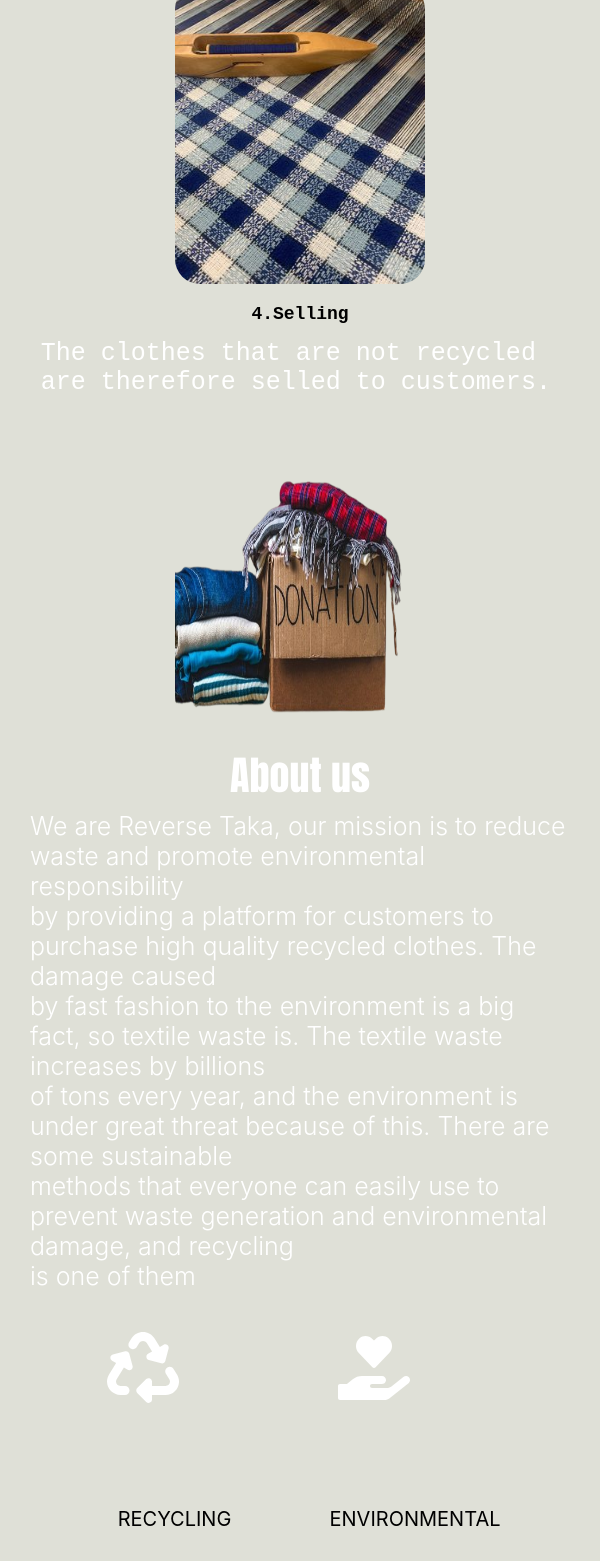
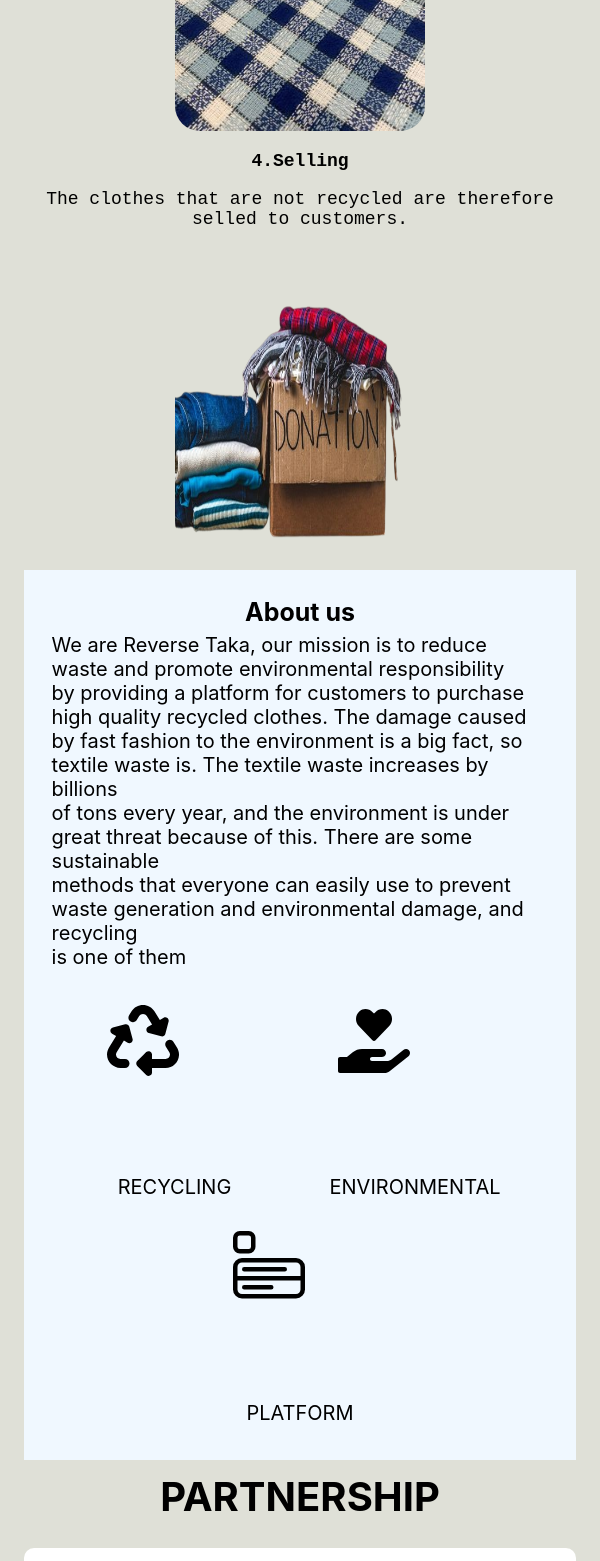
Before and after one commit to akirachix/Peaks-Informational, a React (Create React App) app in the folder taka-reverse/: page / in a window 600 px wide. Shown: the part 1232-2793 px from the top of the page. Built offline with nearby package versions, Linux system fonts and the light colour scheme.

Commit message:
add changes

```diff
--- a/taka-reverse/package.json
+++ b/taka-reverse/package.json
@@ -13,7 +13,7 @@
     "web-vitals": "^2.1.4"
   },
   "scripts": {
-    "predeploy":"npm run build",
+    "predeploy": "npm run build",
     "deploy": "gh-pages -b master",
     "start": "react-scripts start",
     "build": "react-scripts build",
--- a/taka-reverse/src/About-Us/index.css
+++ b/taka-reverse/src/About-Us/index.css
@@ -1,37 +1,42 @@
-
-.icons{
+.About{
+    background-color: aliceblue;
+    margin-right: 4%;
+    margin-left: 4%;
+    height: 890px;
+}
+.About .icons{
     display: flex;
     justify-content: center;
     white-space: 50px;
 
+
 }
-p{
+.About p{
     font-size: 30px;
     margin-left: 10%;
-    margin-top: 1%;
+    margin-top: 3%;
+    color: #000;
 
 
 
 }
-.img{
+.About .img{
     height: 150px;
     width: 150px;
     justify-content: space-between;
     gap: 40%;
 }
-h3{
-    margin-bottom: 10%;
+.About h3{
     text-align: center;
-    margin-bottom: 1%;
-    margin-top: 1%;
-    font-size: 25px;
+    padding-top: 5%;
+    font-size: 35px;
 }
 figcaption{
     font-size: 25px;
     text-align: center;
 }
  @media screen and ( min-width:280px ) and (max-width:675px){
-    .icons{
+   .About .icons{
         display: flex;
         justify-content: center;
         white-space: 50px;
@@ -39,7 +44,7 @@
         grid-template-columns: auto ;
 
     }
-    p{
+   .About p{
         font-size: 30px;
         margin-left: 10%;
         margin-top: 1%;
@@ -50,13 +55,13 @@
 
 
     }
-    img{
+   .About img{
 
 
         height: 70rem;
         width: 500rem;
     }
-    h3{
+   .About h3{
         margin-bottom: 10%;
         text-align: center;
         margin-bottom: 1%;
@@ -74,7 +79,7 @@
 
  }
  @media screen and ( min-width:412px ) and (max-width:915px){
-    .icons{
+  .About .icons{
         display: flex;
         justify-content: center;
         white-space: 50px;
@@ -83,7 +88,7 @@
         grid-template-columns: auto ;
 
     }
-    p{
+   .About p{
         font-size: 30px;
         margin-left: 10%;
         margin-top: 1%;
@@ -94,7 +99,7 @@
 
 
     }
-    img{
+   .About img{
         height: 100px;
         width: 100px;
         justify-content: space-between;
@@ -103,7 +108,7 @@
         height: 85px;
         width: 85px;
     }
-    h3{
+  .About h3{
         margin-bottom: 10%;
         text-align: center;
         margin-bottom: 1%;
@@ -119,7 +124,7 @@
 }
 
 @media screen and ( min-width:412px ) and (max-width:915px){
-    .icons{
+  .About .icons{
         display: flex;
         justify-content: center;
         white-space: 50px;
@@ -127,7 +132,7 @@
         grid-template-columns: auto auto auto;
 
     }
-    p{
+  .About p{
         font-size: 30px;
         margin-left: 10%;
         margin-top: 1%;
@@ -138,13 +143,13 @@
 
 
     }
-    .img{
+   .About .img{
         height: 150px;
         width: 150px;
         justify-content: space-between;
         gap: 40%;
     }
-    h3{
+   .About h3{
         margin-bottom: 10%;
         text-align: center;
         margin-bottom: 1%;
@@ -160,13 +165,13 @@
 }
 
 @media screen and ( min-width:912px ) and (max-width:1368px){
-    .icons{
+  .About .icons{
         display: flex;
         justify-content: center;
         white-space: 50px;
 
     }
-    p{
+   .About p{
         font-size: 30px;
         margin-left: 10%;
         margin-top: 1%;
@@ -176,13 +181,13 @@
 
 
     }
-    .img{
+  .About .img{
         height: 150px;
         width: 150px;
         justify-content: space-between;
         gap: 40%;
     }
-    h3{
+   .About h3{
         margin-bottom: 10%;
         text-align: center;
         margin-bottom: 1%;
@@ -195,7 +200,7 @@
     }
 }
 @media screen and ( min-width:540px ) and (max-width:720px){
-    .icons{
+   .About .icons{
         display: flex;
         justify-content: center;
 
@@ -203,7 +208,7 @@
         grid-template-rows: auto;
 
     }
-    p{
+  .About  p{
         font-size: 30px;
         margin-left: 10%;
         margin-top: 1%;
@@ -215,7 +220,7 @@
 
 
     }
-    .img{
+ .About .img{
         height: 150px;
         width: 150px;
         justify-content: space-between;
@@ -223,7 +228,7 @@
 
         gap: 10%;
     }
-    h3{
+   .About h3{
         margin-bottom: 10%;
         text-align: center;
         margin-bottom: 1%;
@@ -237,7 +242,7 @@
 }
 
 @media screen and ( min-width:280px ) and (max-width:653px){
-    .icons{
+   .About .icons{
         display: flex;
         justify-content: center;
         white-space: 50px;
@@ -245,7 +250,7 @@
         flex-wrap: wrap;
 
     }
-    p{
+   .About p{
         font-size: 30px;
         margin-left: 10%;
         margin-top: 1%;
@@ -256,13 +261,13 @@
 
 
     }
-    .img{
+   .About .img{
         height: 150px;
         width: 150px;
         justify-content: space-between;
         gap: 40%;
     }
-    h3{
+   .About h3{
         margin-bottom: 10%;
         text-align: center;
         margin-bottom: 1%;
@@ -279,13 +284,13 @@
 }
 
 @media screen and ( min-width:600px ) and (max-width:1024px){
-    .icons{
+   .About .icons{
         display: flex;
         justify-content: center;
         white-space: 50px;
 
     }
-    p{
+   .About p{
         font-size: 30px;
         margin-left: 10%;
         margin-top: 1%;
@@ -297,13 +302,13 @@
 
 
     }
-    .img{
+   .About .img{
         height: 150px;
         width: 150px;
         justify-content: space-between;
         gap: 40%;
     }
-    h3{
+ .About h3{
         margin-bottom: 10%;
         text-align: center;
         margin-bottom: 1%;
@@ -318,13 +323,13 @@
 
 }
 @media screen and ( min-width:800px ) and (max-width:1280px){
-    .icons{
+   .About .icons{
         display: flex;
         justify-content: center;
         white-space: 50px;
 
     }
-    p{
+   .About p{
         font-size: 30px;
         margin-left: 10%;
         margin-top: 1%;
@@ -334,13 +339,13 @@
 
 
     }
-    .img{
+    .About .img{
         height: 150px;
         width: 150px;
         justify-content: space-between;
         gap: 40%;
     }
-    h3{
+   .About h3{
         margin-bottom: 10%;
         text-align: center;
         margin-bottom: 1%;
--- a/taka-reverse/src/About-Us/index.js
+++ b/taka-reverse/src/About-Us/index.js
@@ -5,7 +5,7 @@
 import { BsMenuApp } from "react-icons/bs";
 const About = ()=>{
     return(
-        <div>
+        <div className='About'>
             <div>
                 <h3> About us</h3>
                 <p> We are Reverse Taka, our mission is to reduce waste and promote environmental responsibility <br></br>by providing a platform for customers to purchase high quality recycled clothes.
--- a/taka-reverse/src/Contacts/index.css
+++ b/taka-reverse/src/Contacts/index.css
@@ -2,7 +2,7 @@
     background-color: rgb(55, 97, 105);
     text-align: center;
 }
-h3{
+.footer h3{
     text-align: center;
     font-size: 40px;
     color: white;
@@ -14,7 +14,7 @@
     gap: 15%;
     text-align: center;
 }
-p{
+.footer p{
     font-size: 23px;
     font-weight: 350;
     color: white;
@@ -24,7 +24,7 @@
     gap: 7%;
     justify-content: center;
 }
-.icon{
+.footer .icon{
     color: #FFFFFF;
     font-size: 30px;
 }
@@ -32,7 +32,7 @@
 
 
 @media screen and (max-width: 480px) {
-    h3{
+   .footer h3{
         text-align: center;
         font-size: 25px;
     }
@@ -41,13 +41,13 @@
         justify-content: center;
         gap: 0%;
     }
-    p{
+   .footer p{
         font-size: 16px;
     }
 
 }
 @media screen and (min-width: 481px) and (max-width:564px){
-    h3{
+   .footer h3{
         text-align: center;
         font-size: 30px;
     }
@@ -56,7 +56,7 @@
         justify-content: center;
         gap: 2%;
     }
-    p{
+   .footer p{
         font-size: 20px;
     }
     .footer{
@@ -64,7 +64,7 @@
     }
 }
 @media screen and (min-width: 565px) and (max-width:768px){
-    h3{
+  .footer h3{
         text-align: center;
         font-size: 40px;
     }
@@ -73,7 +73,7 @@
         justify-content: center;
         gap: 1%;
     }
-    p{
+   .footer p{
         font-size: 25px;
     }
     .footer{
@@ -81,7 +81,7 @@
     }
 }
 @media screen and (min-width: 769px) and (max-width:925px){
-    h3{
+   .footer h3{
         text-align: center;
         font-size: 45px;
     }
@@ -90,7 +90,7 @@
         justify-content: center;
         gap: 2%;
     }
-    p{
+   .footer p{
         font-size: 35px;
     }
     .footer{
@@ -98,8 +98,7 @@
     }
 }
 @media screen and (min-width: 926px) and (max-width:1024px){
-    h3{@media screen and (min-width: 926px) and (max-width:1024px){
-        h3{
+       .footer h3 {
             text-align: center;
             font-size: 35px;
         }
@@ -108,30 +107,15 @@
             justify-content: center;
             gap: 5%;
         }
-        p{
+      .footer  p{
             font-size: 20px;
         }
         .footer{
             height: 100%;
-        }
-    }
-        text-align: center;
-        font-size: 35px;
-    }
-    .contactInfo{
-        display: flex;
-        justify-content: center;
-        gap: 5%;
-    }
-    p{
-        font-size: 20px;
-    }
-    .footer{
-        height: 100%;
-    }
+       }
 }
 @media screen and (min-width: 1025px) and (max-width:1300px){
-    h3{
+   .footer h3{
         text-align: center;
         font-size: 35px;
     }
@@ -140,7 +124,7 @@
         justify-content: center;
         gap: 7%;
     }
-    p{
+   .footer p{
         font-size: 20px;
     }
     .footer{
--- a/taka-reverse/src/Contacts/index.js
+++ b/taka-reverse/src/Contacts/index.js
@@ -2,10 +2,6 @@
 import { FaMapMarkerAlt } from "react-icons/fa";
 import { MdEmail } from "react-icons/md";
 import { BsFillTelephoneFill } from "react-icons/bs";
-import { FaFacebook } from "react-icons/fa";
-import { RiInstagramFill } from "react-icons/ri";
-import { FaLinkedin } from "react-icons/fa";
-import { FaTwitter } from "react-icons/fa";
 
 
 
--- a/taka-reverse/src/Howitworks/index.css
+++ b/taka-reverse/src/Howitworks/index.css
@@ -3,9 +3,8 @@
     font-size: 200%;
     font-family: 'Courier New', Courier, monospace;
     margin-top: 50px;
+}
 
-
-}
 .image{
     width: 400px;
     height: 280px;
@@ -39,6 +38,22 @@
     text-align: center;
     font-family: 'Courier New', Courier, monospace;
 
+}
+#step-one p{
+    font-size: 18px;
+    color: #000;
+}
+#step-two p{
+    font-size: 18px;
+    color: #000;
+}
+#step-three p{
+    font-size: 18px;
+    color: #000;
+}
+#step-four p{
+    font-size: 18px;
+    color: #000;
 }
 
 
--- a/taka-reverse/src/partners/index.css
+++ b/taka-reverse/src/partners/index.css
@@ -17,12 +17,11 @@
     width: 20%;
     height: 30%;
 }
-h1{
+.partners h1{
     text-align: center;
     margin-top: 2%;
-
 }
-p{
+.partners p{
     font-size: 23px;
     text-align: center;
 }
@@ -42,7 +41,7 @@
 }
 
 @media screen and (max-width: 480px) {
-    h1{
+   .partners h1{
         text-align: center;
         font-size: 25px;
     }
@@ -52,7 +51,7 @@
 
 
     }
-    p{
+    .partners p{
         font-size: 16px;
     }
     .rotary{
@@ -86,7 +85,7 @@
       height: 900px;
     }
 
-    p {
+  .partners  p {
       text-align: left;
     }
     .rotary{
@@ -105,14 +104,12 @@
     }
   }
 @media screen and (min-width: 481px) and (max-width:564px){
-    h1{
+   .partners h1{
         text-align: center;
         font-size: 30px;
     }
     .images{
         display: block;
-
-
     }
 
     .rotary{
@@ -133,7 +130,7 @@
     }
 }
 @media screen and (min-width: 565px) and (max-width:768px){
-    h1{
+   .partners h1{
         text-align: center;
         font-size: 40px;
     }
@@ -142,7 +139,7 @@
         justify-content: center;
 
     }
-    p{
+   .partners p{
         font-size: 25px;
     }
     .rotary{
@@ -165,16 +162,16 @@
     }
 }
 @media screen and (min-width: 769px) and (max-width:925px){
-    h1{
+   .partners h1{
         text-align: center;
         font-size: 45px;
     }
     .images{
         justify-content: center;
         display: grid;
-grid-template-columns: 1fr;
+        grid-template-columns: 1fr;
     }
-    p{
+   .partners p{
         font-size: 35px;
 
     }
@@ -197,7 +194,7 @@
     }
 }
 @media screen and (min-width: 912px) and (max-width: 1000px) {
-    h1 {
+   .partners h1 {
       text-align: center;
       font-size: 55px;
     }
@@ -209,7 +206,7 @@
       grid-gap: 20px;
     }
 
-    p {
+   .partners p {
       font-size: 40px;
     }
 
@@ -244,7 +241,7 @@
     }
   }
 @media screen and (min-width: 926px) and (max-width:1024px){
-    h1{
+   .partners h1{
         text-align: center;
         font-size: 35px;
     }
@@ -253,7 +250,7 @@
         justify-content: center;
         gap: 5%;
     }
-    p{
+   .partners p{
         font-size: 20px;
     }
     .mainimages{
--- a/taka-reverse/src/partners/index.js
+++ b/taka-reverse/src/partners/index.js
@@ -1,7 +1,7 @@
 import './index.css'
 const Partners =()=>{
     return(
-        <div>
+        <div className='partners'>
             <h1>PARTNERSHIP</h1>
         <div className='mainimages'>
            <div className='images'>
```
